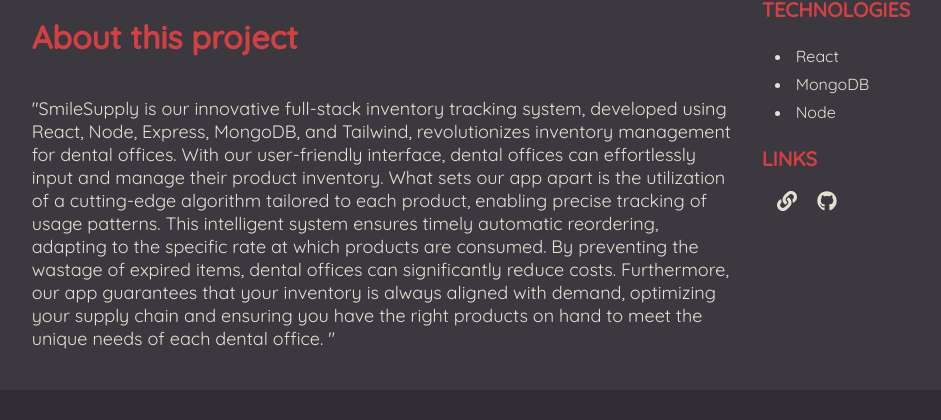
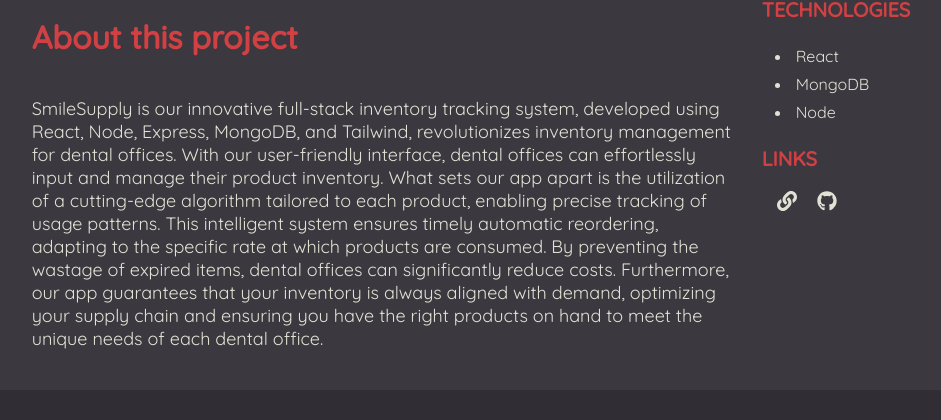
Before and after one commit to svizzusi/portfolio, a React (Vite) app: page /case-study-1 in a window 1280 px wide. Shown: the part 809-1229 px from the top of the page, without its empty margins (169-1110 px from the left). Built offline with nearby package versions, Linux system fonts and the light colour scheme.

Commit message:
Edited Case Study 1

```diff
--- a/src/componets/CaseStudy1/CaseStudy1.jsx
+++ b/src/componets/CaseStudy1/CaseStudy1.jsx
@@ -15,7 +15,7 @@
       <section className={style.caseStudySection}>
         <div className={style.caseStudyAbout}>
           <h3>About this project</h3>
-          <p>"SmileSupply is our innovative full-stack inventory tracking system, developed using React, Node, Express, MongoDB, and Tailwind, revolutionizes inventory management for dental offices. With our user-friendly interface, dental offices can effortlessly input and manage their product inventory. What sets our app apart is the utilization of a cutting-edge algorithm tailored to each product, enabling precise tracking of usage patterns. This intelligent system ensures timely automatic reordering, adapting to the specific rate at which products are consumed. By preventing the wastage of expired items, dental offices can significantly reduce costs. Furthermore, our app guarantees that your inventory is always aligned with demand, optimizing your supply chain and ensuring you have the right products on hand to meet the unique needs of each dental office. "</p>
+          <p>SmileSupply is our innovative full-stack inventory tracking system, developed using React, Node, Express, MongoDB, and Tailwind, revolutionizes inventory management for dental offices. With our user-friendly interface, dental offices can effortlessly input and manage their product inventory. What sets our app apart is the utilization of a cutting-edge algorithm tailored to each product, enabling precise tracking of usage patterns. This intelligent system ensures timely automatic reordering, adapting to the specific rate at which products are consumed. By preventing the wastage of expired items, dental offices can significantly reduce costs. Furthermore, our app guarantees that your inventory is always aligned with demand, optimizing your supply chain and ensuring you have the right products on hand to meet the unique needs of each dental office.</p>
         </div>
         <div className={style.caseStudyTechnologies}>
           <h4>TECHNOLOGIES</h4>
```
